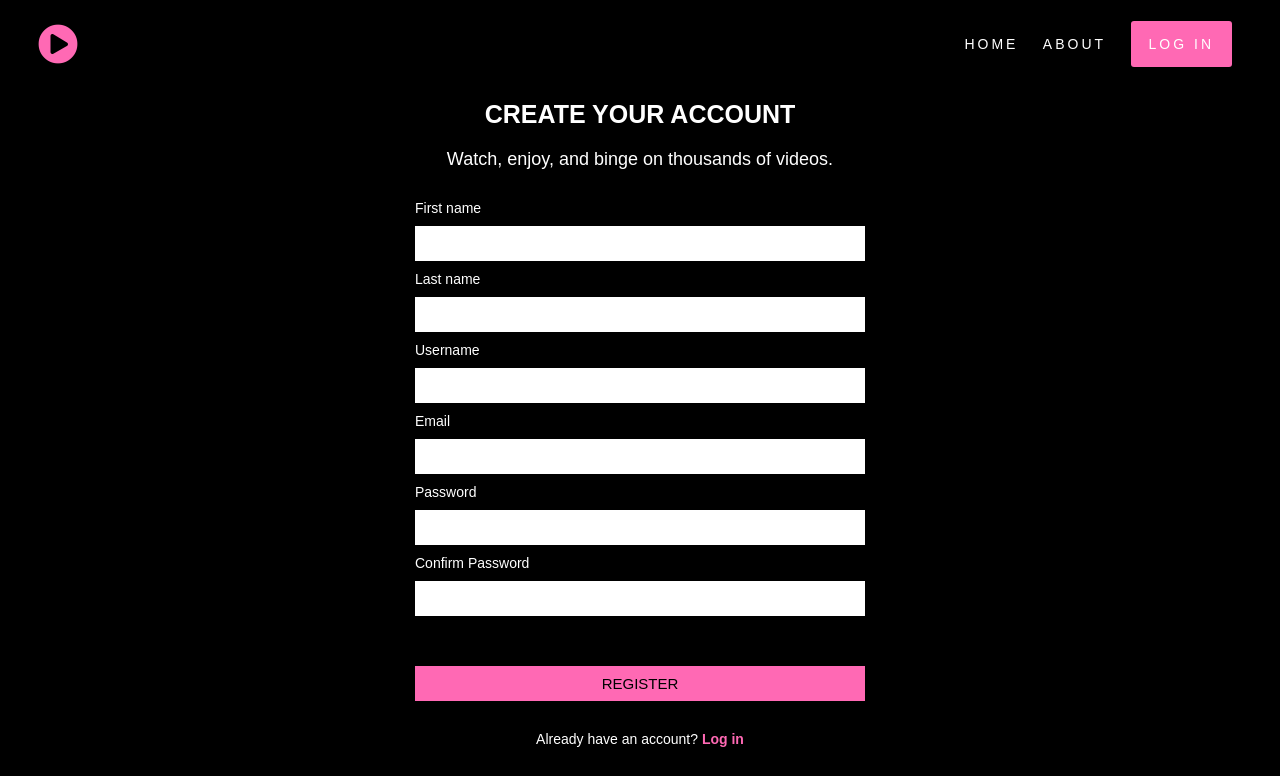
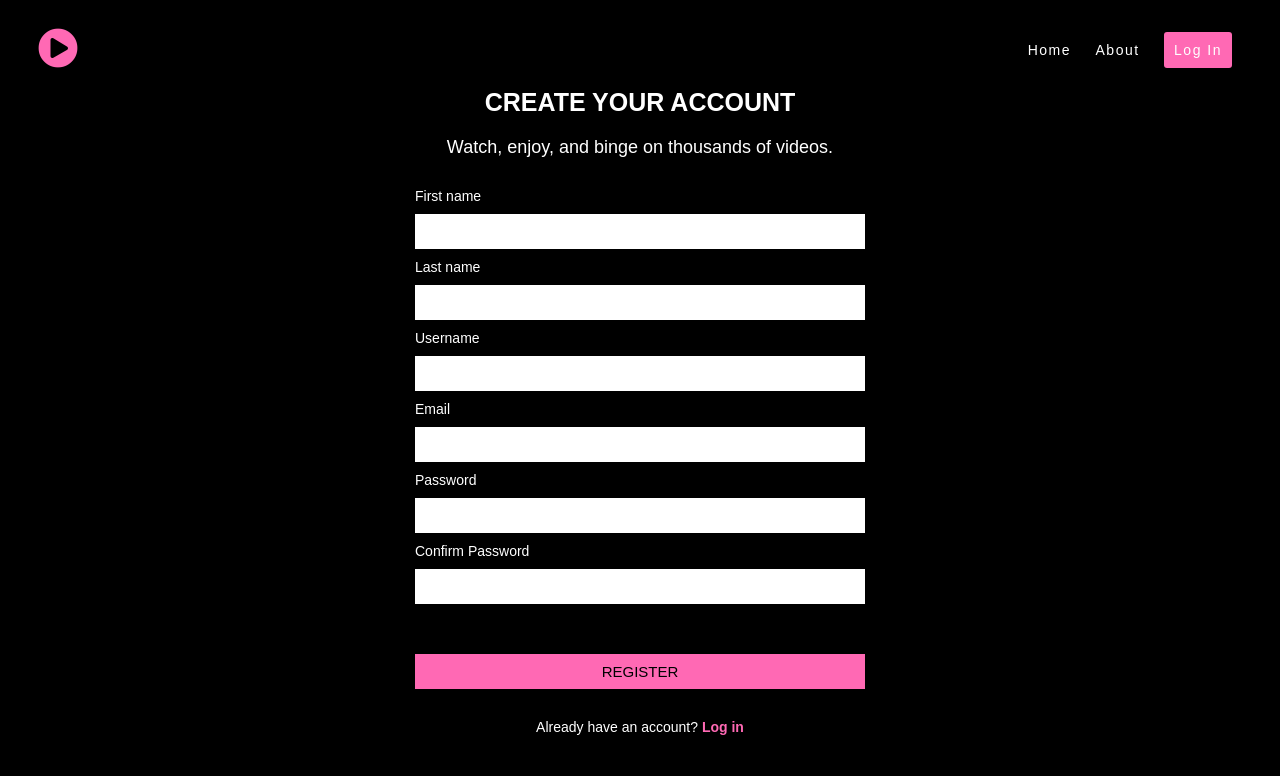
Before and after one commit to dormammuuuuu/webdev_webflix, a PHP site: page /signup.php in a window 1280 px wide. Shown: the top 776 px of the page. Run offline with PHP 8.4, Linux system fonts and the light colour scheme.

Commit message:
Nav Update

```diff
--- a/public/styles/navbar.css
+++ b/public/styles/navbar.css
@@ -2,9 +2,14 @@ nav{
 	display: flex;
 	flex-direction: row;
 	justify-content: space-between ;
-	align-items: center;
+	align-items: flex-end;
 	padding: 0 30px;
 	color: white;
+	height: 60px;
+}
+
+nav p{
+	margin: 0;
 }
 
 nav ul{
@@ -14,21 +19,20 @@ nav ul{
 
 nav ul li{
 	display: inline-block;
-	text-transform: uppercase;
 	margin: 0 10px;
 	font-size: 14px;
 }
 
 nav ul li:nth-child(3){
 	background: #FF69B4;
-	padding: 15px 18px;
+	padding: 10px;
 	border-radius: 3px;
 }
 
 .nav-link{
 	color: white;
 	text-decoration: none;
-	letter-spacing: 3px;
+	letter-spacing: 1.5px;
 	transition: ease .4s;
 }
 
```
